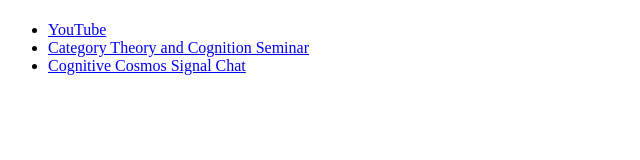
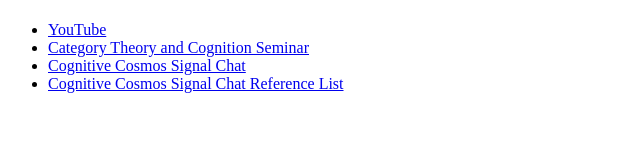
Before and after one commit to Categorical-Cognition/Categorical-Cognition.github.io, a plain HTML site: page index.html in a window 1280 px wide. Shown: the whole page, without its empty margins (0-640 px from the left). Drawn offline with Linux system fonts and the light colour scheme.

Commit message:
added index link to refs

```diff
--- a/index.html
+++ b/index.html
@@ -10,6 +10,8 @@
     <li><a href="https://www.youtube.com/@omnimodality" target="_blank">YouTube</a></li>
     <li><a href="https://www-math.umd.edu/research/seminars/category-theory-and-cognition-seminar.html" target="_blank">Category Theory and Cognition Seminar</a></li>
     <li><a href="https://signal.group/#CjQKIFdN_7SfeX1v9pb53cbbWhvj32GJ0MdV6gmuZ79_k-vkEhBmWDYisUzJQVqrVtaixbFo" target="_blank">Cognitive Cosmos Signal Chat</a></li>
+    <li><a href="https://omnimodal.org/refs" target="_blank">Cognitive Cosmos Signal Chat Reference List</a></li>
+
   </ul>
 </body>
 </html>
```
